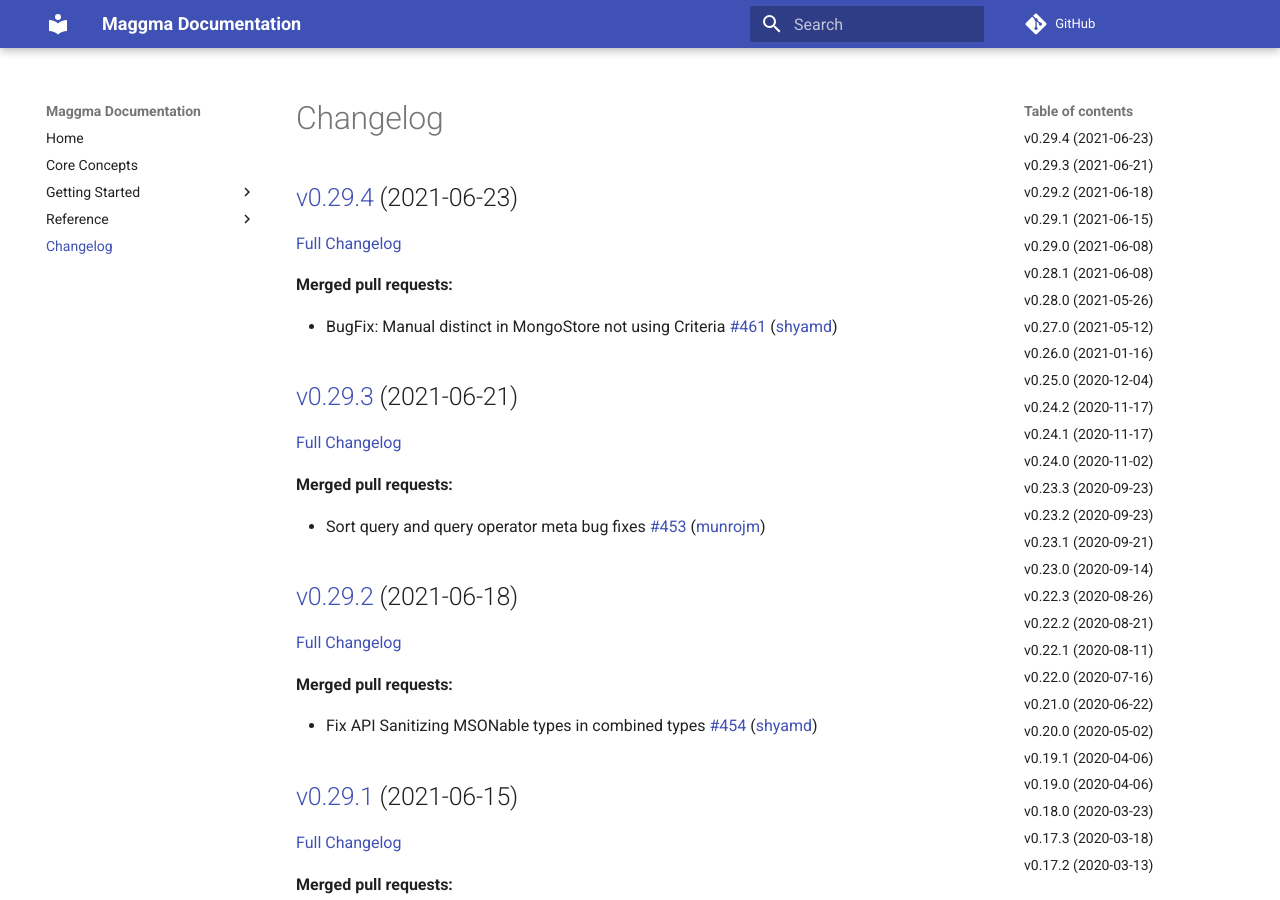
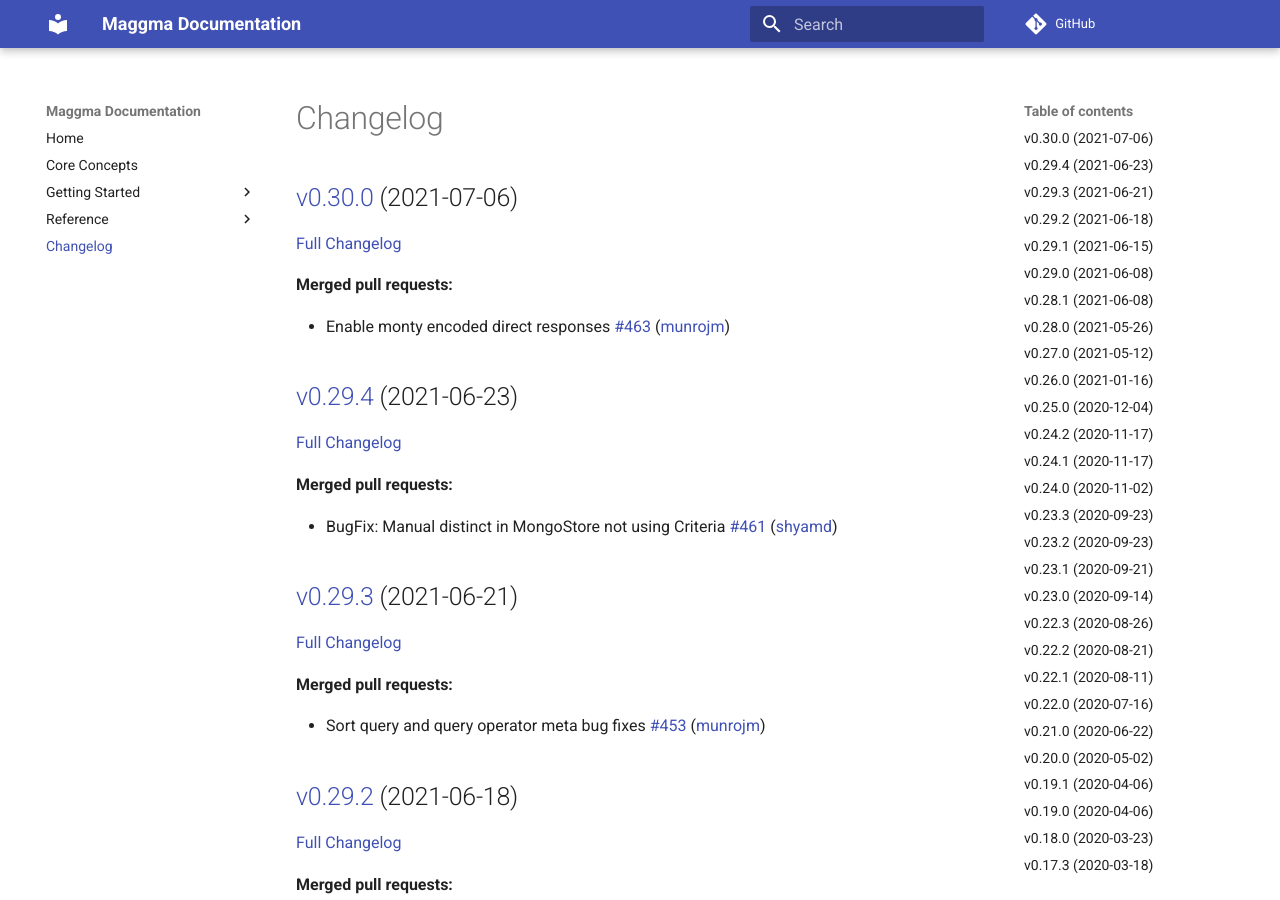
Before and after one commit to materialsproject/maggma, an MkDocs documentation site: the page built from docs/CHANGELOG.md, in a window 1280 px wide and 900 px high. Built offline with MkDocs 1.6.1 and Material for MkDocs 9.7.7, drawn with Linux system fonts in a browser that asks for light colours; comment, search, counter and statistics services are not loaded.

Commit message:
Updated CHANGELOG.md

```diff
--- a/docs/CHANGELOG.md
+++ b/docs/CHANGELOG.md
@@ -1,4 +1,12 @@
 # Changelog
+
+## [v0.30.0](https://github.com/materialsproject/maggma/tree/v0.30.0) (2021-07-06)
+
+[Full Changelog](https://github.com/materialsproject/maggma/compare/v0.29.4...v0.30.0)
+
+**Merged pull requests:**
+
+- Enable monty encoded direct responses [\#463](https://github.com/materialsproject/maggma/pull/463) ([munrojm](https://github.com/munrojm))
 
 ## [v0.29.4](https://github.com/materialsproject/maggma/tree/v0.29.4) (2021-06-23)
 
```
